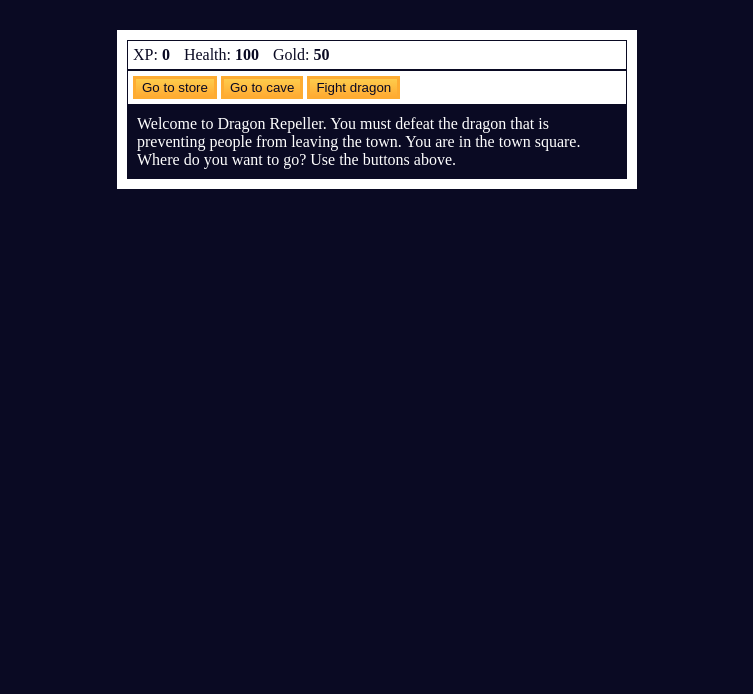
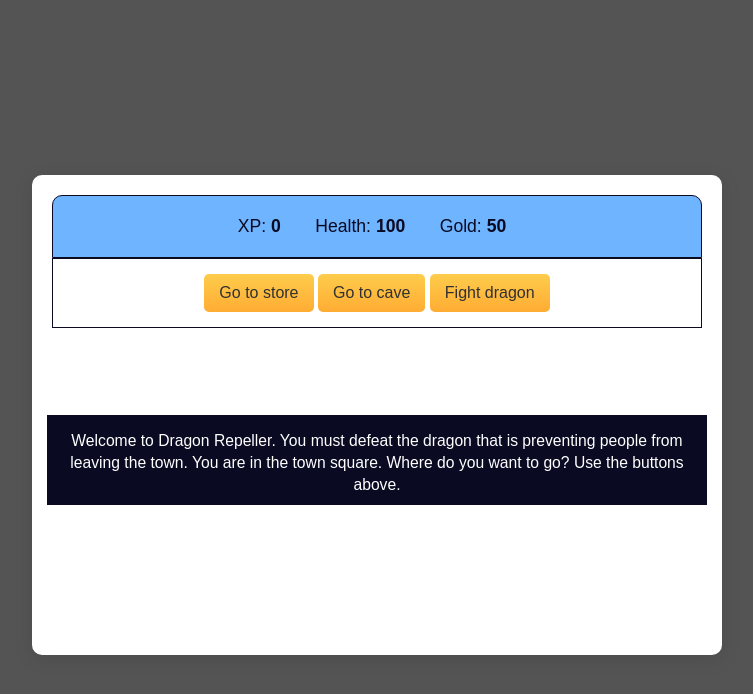
Before and after one commit to KrisIlich/textbasedRPG, a plain HTML site: page index.html in a window 1280 px wide. Shown: the whole page, without its empty margins (263-1016 px from the left). Drawn offline with Linux system fonts and the light colour scheme.

Commit message:
Update styles.css
updated style

```diff
--- a/styles.css
+++ b/styles.css
@@ -9,8 +9,9 @@ body {
 }
 
 #game {
-  max-width: 500px;
-  max-height: 400px;
+  position: relative;
+  width: 600px;
+  height: 440px;
   background-color: #ffffff;
   color: #ffffff;
   margin: 30px auto 0px;
@@ -19,8 +20,8 @@ body {
 
 #controls,
 #stats {
-  border: 1px solid #0a0a23;
-  padding: 5px;
+  border: 1px, solid #0a0a23;
+  padding: 15px;
   color: #0a0a23;
 }
 
@@ -29,7 +30,10 @@ body {
   border: 1px solid #0a0a23;
   padding: 5px;
   color: #ffffff;
-  background-color: #c70d0d;
+  background-color: #db4444;
+  height: 50px;
+  border-bottom-left-radius: 10px;
+  border-bottom-right-radius: 10px;
 }
 
 .stat {
@@ -41,5 +45,89 @@ button {
   color: #0a0a23;
   background-color: #feac32;
   background-image: linear-gradient(#fecc4c, #ffac33);
-  border: 3px solid #feac32;
+  border: 6px solid #774700;
+  font-style: bold;
 }
+
+body {
+  background-color: #545454;
+  font-family: 'Arial', sans-serif;
+  margin: 0;
+  padding: 0;
+  display: flex;
+  justify-content: center;
+  align-items: center;
+  height: 100vh;
+
+}
+
+#game {
+  background-color: #ffffff;
+  border-radius: 10px;
+  box-shadow: 0 4px 20px rgba(0, 0, 0, 0.1);
+  width: 650px;
+  padding: 20px;
+  text-align: center;
+}
+
+#stats {
+  background-color: #6eb4ff;
+  border-top-left-radius: 10px;
+  border-top-right-radius: 10px;
+  padding: 15px;
+
+}
+
+.stat {
+  display: inline-block;
+  margin: 5px 10px;
+  font-size: 1.1em;
+}
+
+
+button {
+  background-color: #007BFF;
+  color: #313131;
+  border: none;
+  border-radius: 5px;
+  padding: 10px 15px;
+  font-size: 1em;
+  cursor: pointer;
+  transition: background-color 0.3s;
+}
+
+button:hover {
+  background-color: #0056b3;
+}
+
+#text {
+  font-size: 0.98em;
+  line-height: 1.4;
+  position: absolute;
+  bottom: 150px;
+  left: 0px;
+  right: 0px;
+  padding: 15px;
+  height: 60px;
+  margin-left: 15px;
+  margin-right: 15px;
+  align-items: center;
+}
+
+#console {
+  font-size: 0.9em;
+  position: absolute;
+  bottom: 10px;
+  left: 0;
+  right: 0;
+  background-color: #454545;
+  color: #ffffff;
+  border: 1px solid #525252;
+  padding: 10px;
+  height: 100px;
+  overflow-y: auto;
+  margin: 0;
+  font-family: 'Courier New', monospace;
+  text-align: left;
+  margin: 15px;
+}
```
